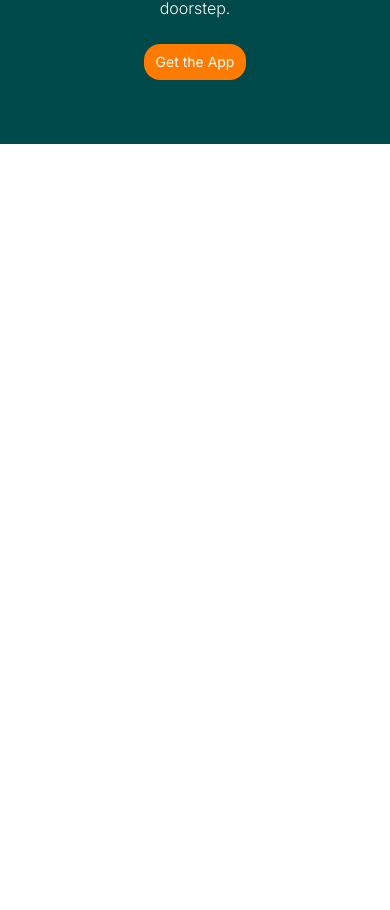
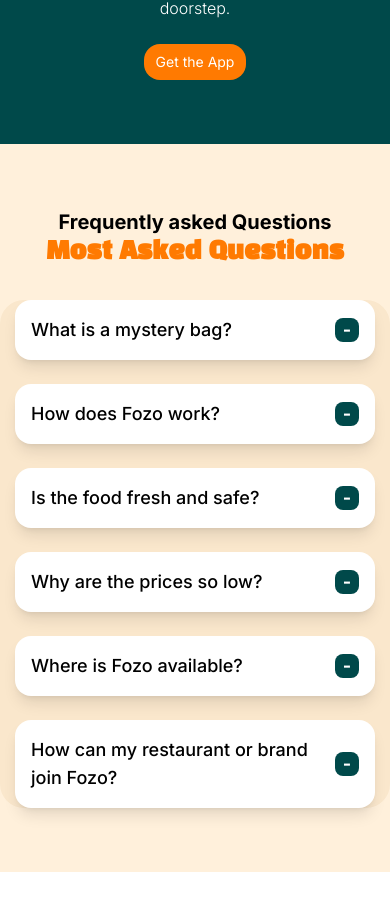
Before and after one commit to 28JayG/fozo-landing, a Next.js app: page / in a window 390 px wide. Shown: the part 3094-4004 px from the top of the page. Before the commit the page ends 3780 px from the top, so only its background shows below. Built offline with nearby package versions, Linux system fonts and the light colour scheme.

Commit message:
faq card responsive

```diff
--- a/src/components/faq/faq-card/faq-card.component.tsx
+++ b/src/components/faq/faq-card/faq-card.component.tsx
@@ -8,7 +8,7 @@
 
 const FAQToggleIcon = ({ open }: { open?: boolean }) => {
   return (
-    <div className='h-10 w-10 rounded-lg cursor-pointer overflow-hidden font-bold text-2xl select-none'>
+    <div className='h-6 w-6 shrink-0 lg:h-10 lg:w-10 rounded-lg cursor-pointer overflow-hidden font-bold text-lg lg:text-2xl select-none'>
       {open ? (
         <div className='bg-[#F1F4E6] h-full w-full text-primary flex items-center justify-center'>
           +
@@ -26,19 +26,22 @@
   const [isOpen, setIsOpen] = useState(defaultOpen);
 
   return (
-    <div className='bg-white flex flex-col p-8 rounded-2xl shadow-lg'>
+    <div className='bg-white flex flex-col p-4 lg:p-8 rounded-2xl shadow-lg'>
       <div
         className='flex items-center justify-between'
         onClick={() => setIsOpen(!isOpen)}
       >
-        <p className='text-2xl font-medium'>{question}</p>
+        <p className='text-lg lg:text-2xl font-medium'>{question}</p>
         <FAQToggleIcon open={isOpen} />
       </div>
-      {isOpen && (
-        <div className='text-xl text-[#6F6C90] font-medium'>
-          <p>{answer}</p>
-        </div>
-      )}
+
+      <div
+        className={`text-base lg:text-xl text-[#6F6C90] font-medium transition-all duration-500 ease-in-out overflow-hidden ${
+          isOpen ? 'max-h-[700px]' : 'max-h-0'
+        }`}
+      >
+        <p>{answer}</p>
+      </div>
     </div>
   );
 };
--- a/src/components/faq/faq.component.tsx
+++ b/src/components/faq/faq.component.tsx
@@ -37,25 +37,25 @@
   return (
     <section
       id='faq'
-      className='w-full bg-secondary pt-32 pb-16 relative flex flex-col items-center'
+      className='w-full bg-secondary pt-16 lg:pt-32 pb-16 relative flex flex-col items-center'
     >
-      <div className='flex flex-col items-center w-full'>
-        <p className='font-bold text-2xl text-black'>
+      <div className='flex flex-col items-center w-full text-center px-4'>
+        <p className='font-bold text-xl lg:text-2xl text-black'>
           Frequently asked Questions
         </p>
-        <p className='font-black-hans font-bold text-[44px] text-brand-orange mb-16'>
+        <p className='font-black-hans font-bold text-2xl lg:text-[44px] text-brand-orange mb-8 lg:mb-16'>
           Most Asked Questions
         </p>
       </div>
       <div className='max-width-container bg-[#FAE7CC] rounded-3xl py-20 px-11 flex flex-col gap-6 xl:flex-row'>
         <div className='flex flex-col gap-6 grow basis-1/2'>
           {faqs.slice(0, faqs.length / 2).map((faq) => (
-            <FAQCard {...faq} />
+            <FAQCard key={faq.question} {...faq} />
           ))}
         </div>
         <div className='flex flex-col gap-6 grow basis-1/2'>
           {faqs.slice(faqs.length / 2).map((faq) => (
-            <FAQCard {...faq} />
+            <FAQCard key={faq.question} {...faq} />
           ))}
         </div>
       </div>
--- a/src/pages/index.tsx
+++ b/src/pages/index.tsx
@@ -29,7 +29,7 @@
           <DownloadApp />
           <MoreThanFood />
           <HowToFozo />
-          {/* <FAQ /> */}
+          <FAQ />
           {/* <ReadyToBecomeAHero /> */}
         </div>
         <div className='h-footer w-full absolute bottom-0 left-0'>
```
